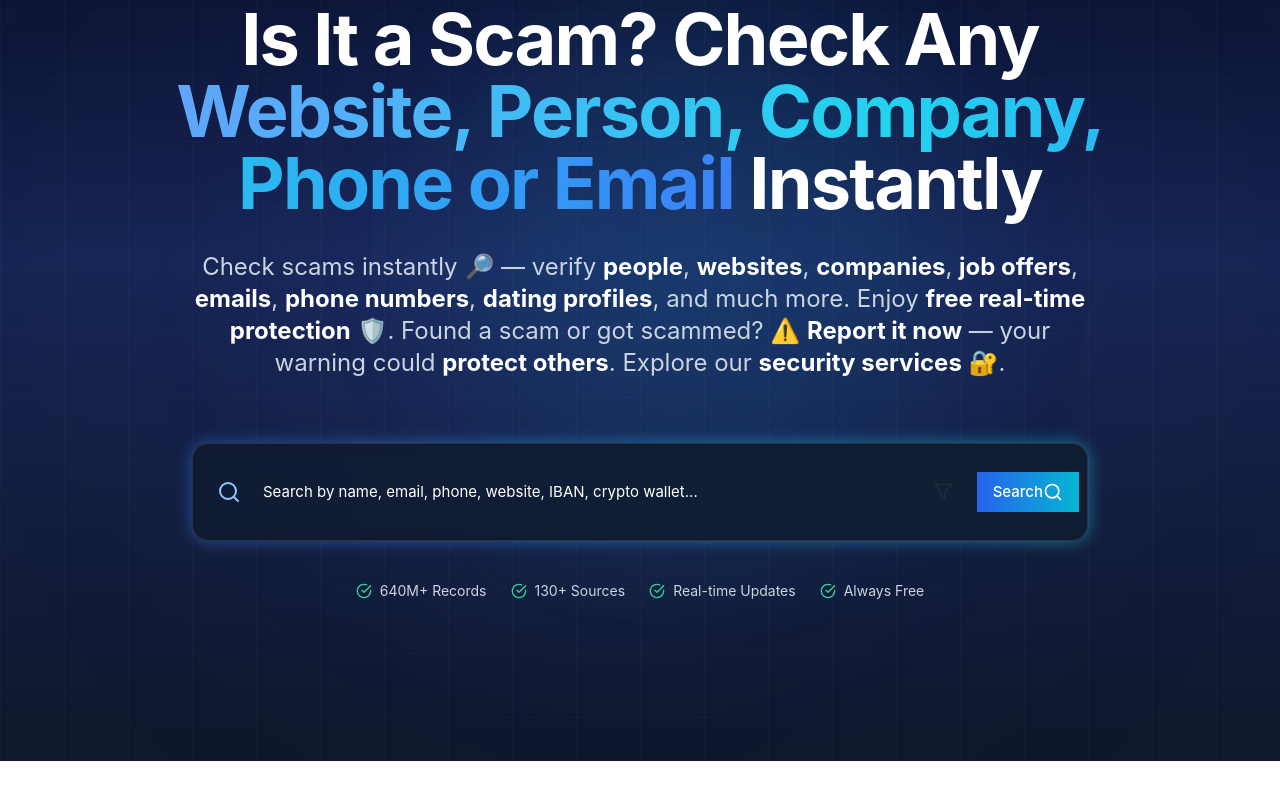
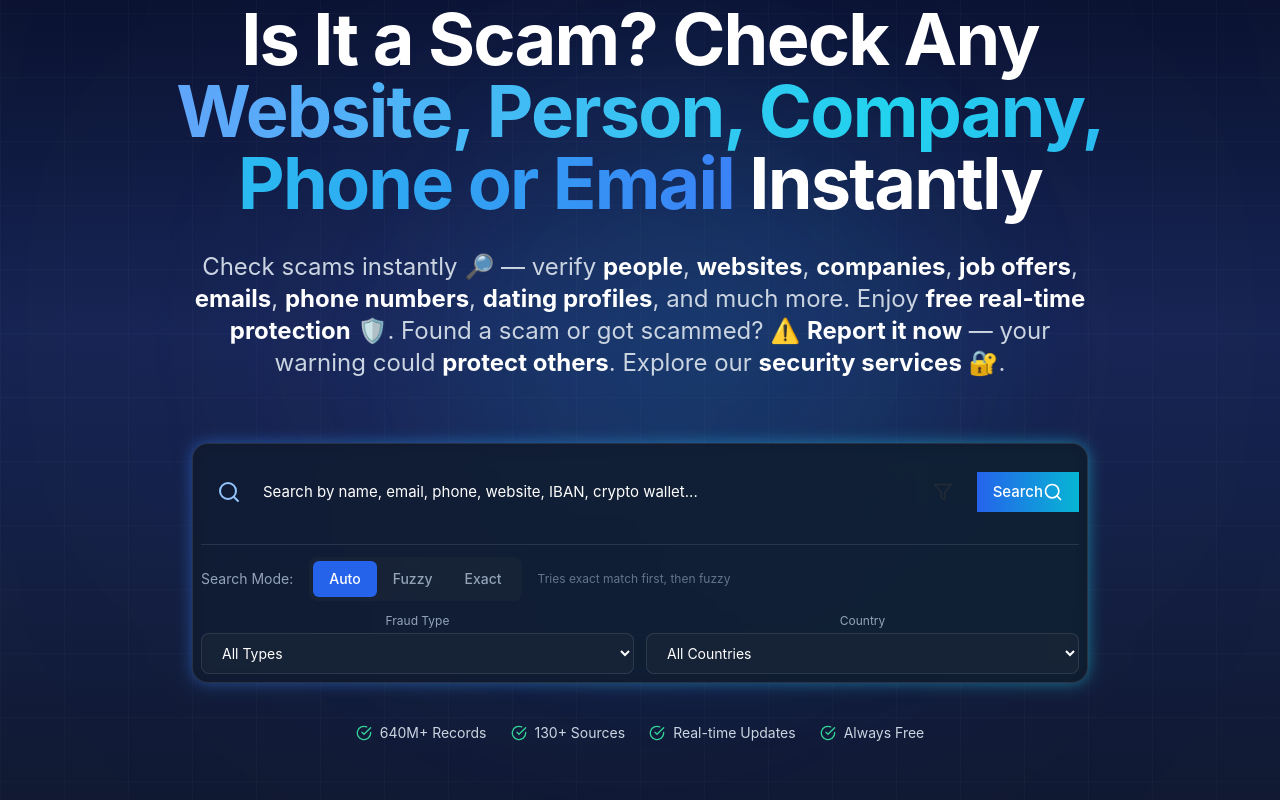
Before and after one commit to cryptotrust1/Scamnemesis, a Next.js app: page / in a window 1280 px wide. Shown: the part 308-1108 px from the top of the page. Built offline with nearby package versions, Linux system fonts and the light colour scheme.

Commit message:
Show search filters by default for better UX
- Change showFilters default from false to true on both pages
- Filters (fraud type, country, search mode) are now visible immediately
- Users no longer need to click filter button to see options
- Improves discoverability of advanced search features

```diff
--- a/src/app/[locale]/page.tsx
+++ b/src/app/[locale]/page.tsx
@@ -1551,8 +1551,8 @@ export default function HomePage() {
   const [searchQuery, setSearchQuery] = useState('');
   const [expandedFaq, setExpandedFaq] = useState<string | null>(null);
 
-  // Search filters state
-  const [showFilters, setShowFilters] = useState(false);
+  // Search filters state - visible by default for better UX
+  const [showFilters, setShowFilters] = useState(true);
   const [fraudType, setFraudType] = useState('');
   const [country, setCountry] = useState('');
   const [searchMode, setSearchMode] = useState<'auto' | 'fuzzy' | 'exact'>('auto');
--- a/src/app/page.tsx
+++ b/src/app/page.tsx
@@ -482,8 +482,8 @@ export default function HomePage() {
   const [searchQuery, setSearchQuery] = useState('');
   const [expandedFaq, setExpandedFaq] = useState<string | null>(null);
 
-  // Search filters state
-  const [showFilters, setShowFilters] = useState(false);
+  // Search filters state - visible by default for better UX
+  const [showFilters, setShowFilters] = useState(true);
   const [fraudType, setFraudType] = useState('');
   const [country, setCountry] = useState('');
   const [searchMode, setSearchMode] = useState<'auto' | 'fuzzy' | 'exact'>('auto');
```
